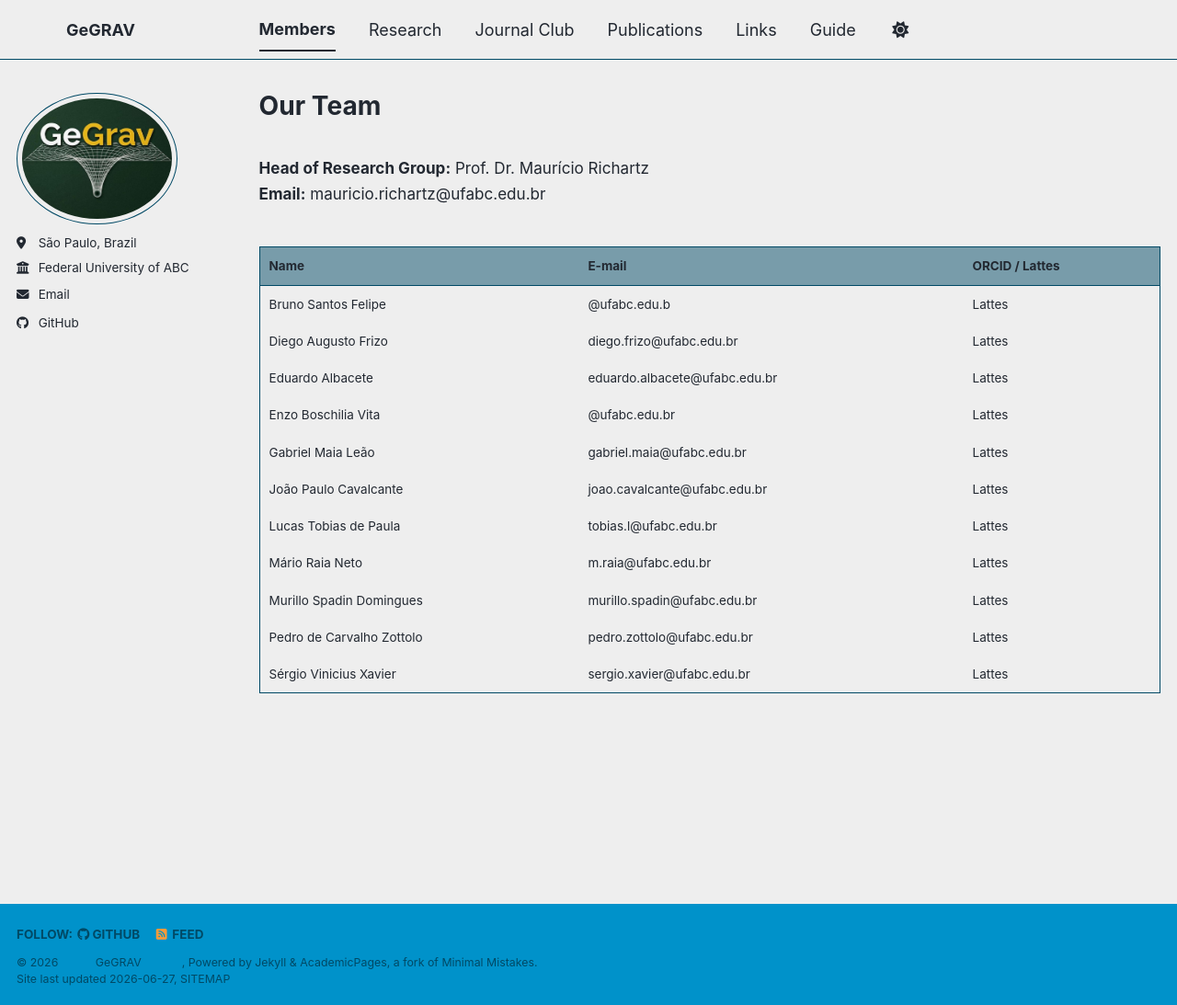
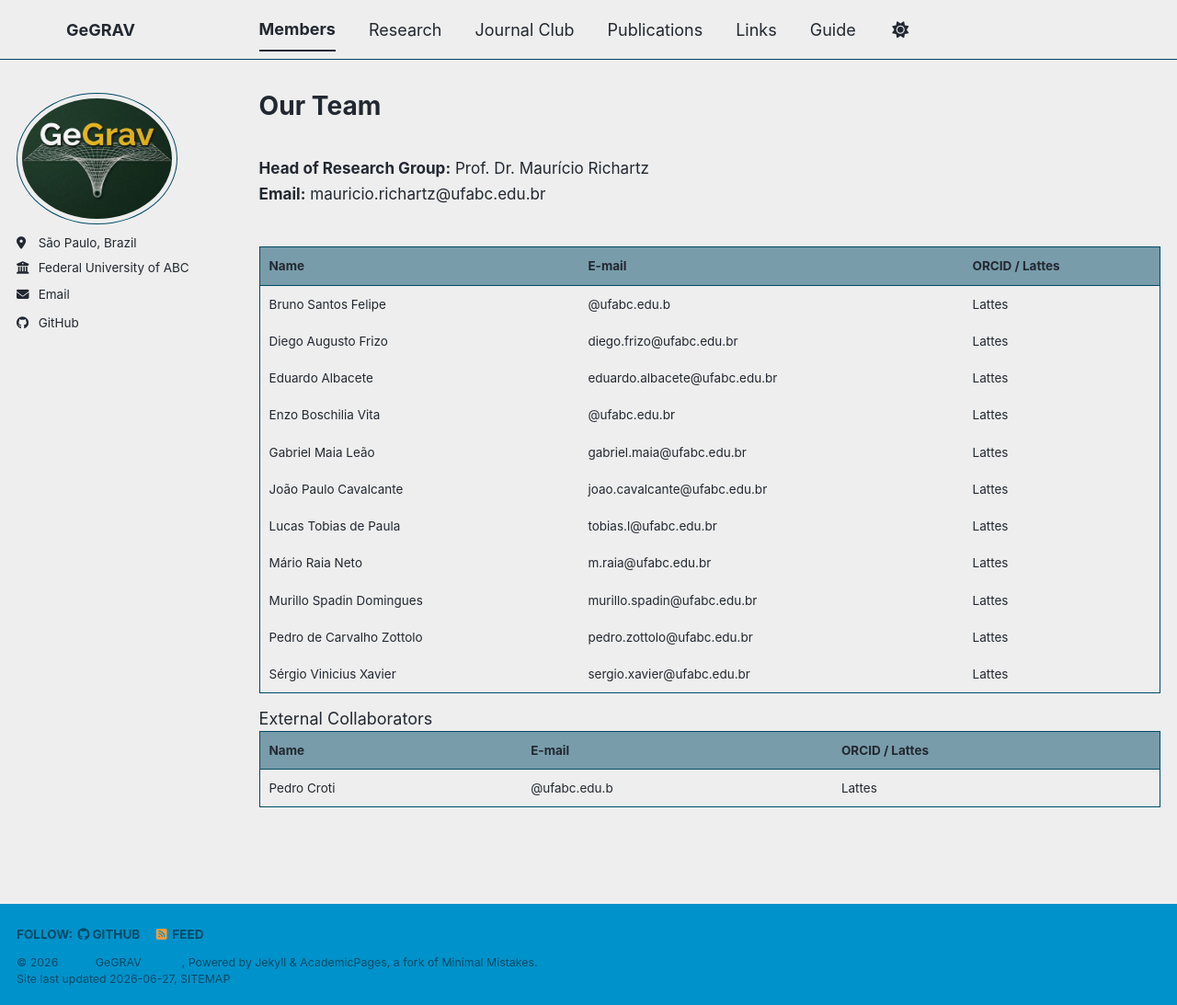
Before and after one commit to gegrav-ufabc/gegrav-ufabc.github.io, a Jekyll site: the page built from _pages/year-archive.html, in a window 1280 px wide and 1093 px high. Shown: the whole window at 92% size. Built offline with Jekyll 4.4.1, drawn with Linux system fonts in a browser that asks for light colours; a style sheet for code colours, icons or effects is not loaded.

Commit message:
Update year-archive.html

```diff
--- a/_pages/year-archive.html
+++ b/_pages/year-archive.html
@@ -115,3 +115,53 @@ redirect_from:
   </tbody>
 </table>
 </table>
+
+External Collaborators
+
+<style>
+  .team-table {
+    width: 100%;
+    border-collapse: collapse;
+    text-align: left;
+  }
+  .team-table th {
+    padding: 10px;
+    border: 1px solid var(--table-border-color);
+    color: var(--text-color);
+    background-color: rgba(240, 240, 240, 0.5);
+  }
+  .team-table td {
+    padding: 10px;
+    border: 1px solid var(--table-border-color);
+    color: var(--text-color);
+    min-width: 50px; /* Garante tamanho mínimo */
+  }
+  .team-table td:empty::before {
+    content: "\00a0"; /* Adiciona espaço invisível */
+  }
+  .team-table a {
+    color: var(--link-color);
+    text-decoration: none;
+  }
+  .team-table a:hover {
+    text-decoration: underline;
+  }
+</style>
+
+<table class="team-table">
+  <thead>
+    <tr>
+      <th>Name</th>
+      <th>E-mail</th>
+      <th>ORCID / Lattes</th>
+    </tr>
+  </thead>
+  <tbody>
+    <tr>
+      <td>Pedro Croti</td>
+      <td>@ufabc.edu.b</td>
+      <td><a href="pedro.croti@ufabc.edu.br" target="_blank">Lattes</a></td>
+    </tr>
+  </tbody>
+</table>
+</table>
```
